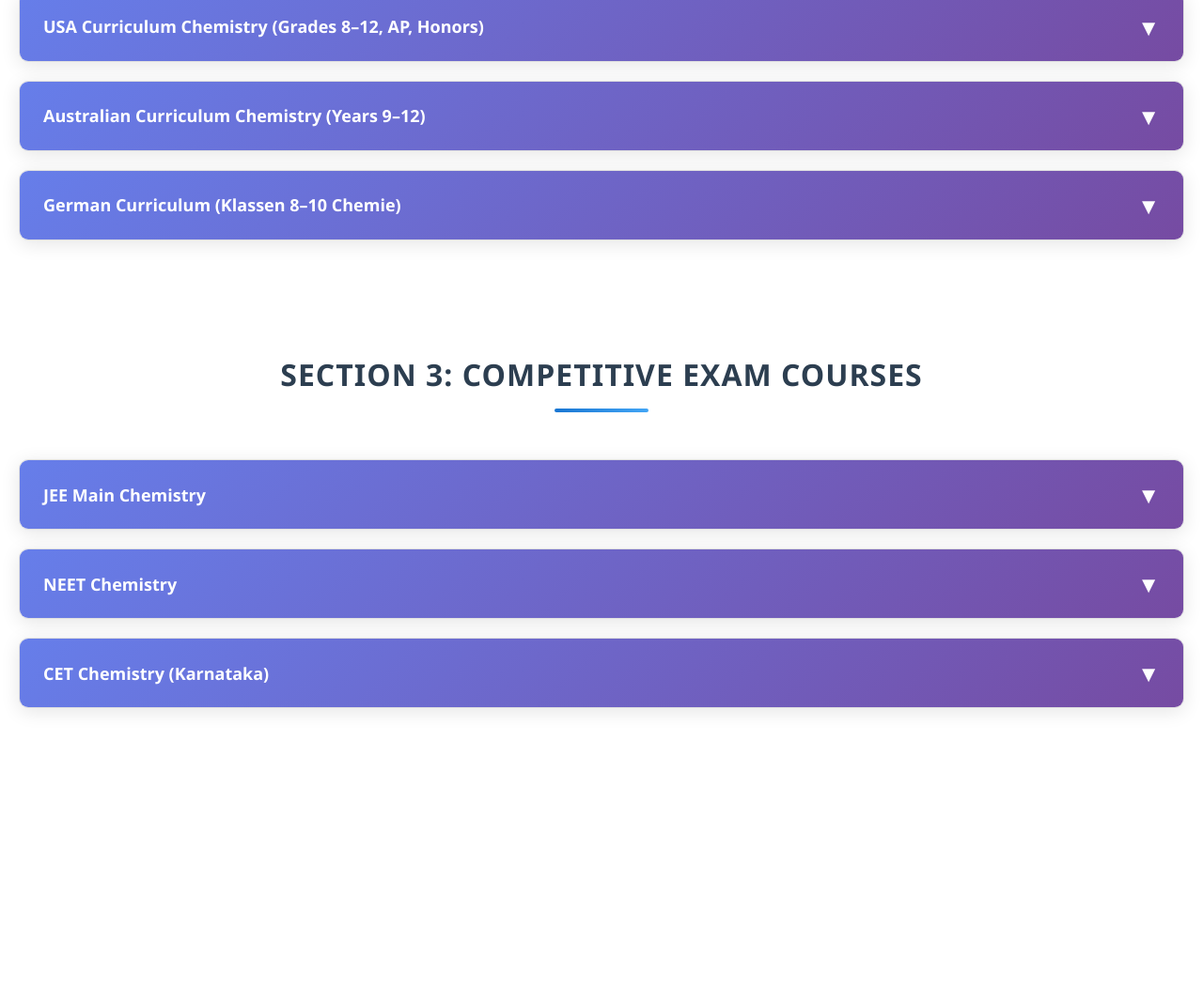
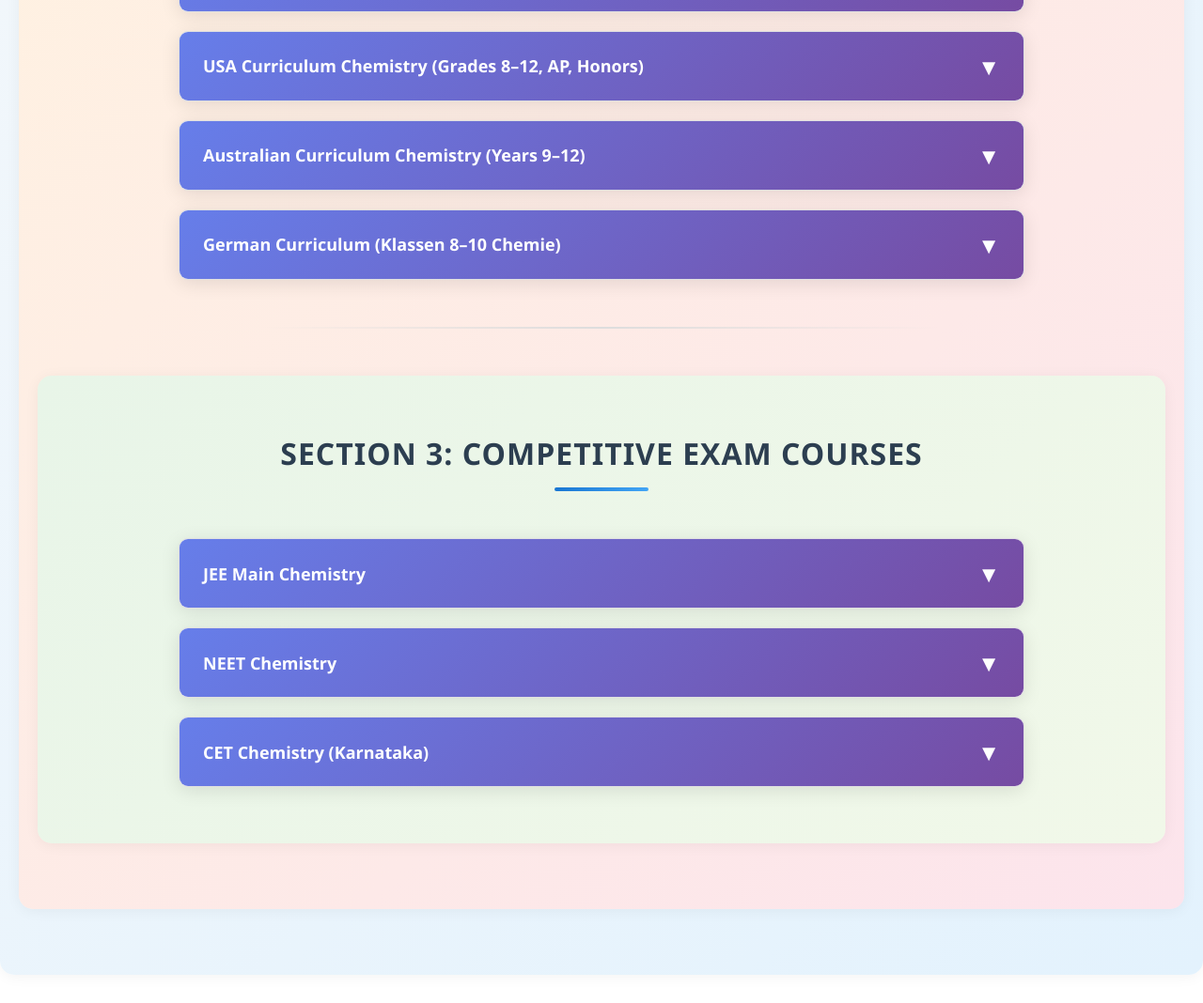
Before and after one commit to singhal123/madhuri_gowda, a plain HTML site: page curriculum_sections.html in a window 1280 px wide. Shown: the part 1156-2224 px from the top of the page at 94% size. Before the commit the page ends 1970 px from the top, so only its background shows below. Drawn offline with Linux system fonts and the light colour scheme.

Commit message:
Update curriculum_sections.html

```diff
--- a/curriculum_sections.html
+++ b/curriculum_sections.html
@@ -17,6 +17,45 @@
       max-width: 100%;
       margin: 0;
       padding: 40px 20px;
+      position: relative;
+    }
+
+    /* Section Backgrounds */
+    .section-indian {
+      background: linear-gradient(135deg, #f8f9fa, #e3f2fd);
+      border-radius: 15px;
+      margin-bottom: 30px;
+      box-shadow: 0 2px 15px rgba(0, 0, 0, 0.05);
+    }
+
+    .section-international {
+      background: linear-gradient(135deg, #fff3e0, #fce4ec);
+      border-radius: 15px;
+      margin-bottom: 30px;
+      box-shadow: 0 2px 15px rgba(0, 0, 0, 0.05);
+    }
+
+    .section-competitive {
+      background: linear-gradient(135deg, #e8f5e8, #f1f8e9);
+      border-radius: 15px;
+      margin-bottom: 30px;
+      box-shadow: 0 2px 15px rgba(0, 0, 0, 0.05);
+    }
+
+    /* Section Separator */
+    .section-separator {
+      height: 2px;
+      background: linear-gradient(90deg, transparent, #ddd, transparent);
+      margin: 50px auto;
+      width: 60%;
+      border-radius: 1px;
+    }
+
+    /* Accordion Container */
+    .accordion-container {
+      max-width: 900px;
+      margin: 0 auto;
+      padding: 0 20px;
     }
 
     /* Section Header */
@@ -168,6 +207,10 @@
         padding: 30px 15px;
       }
 
+      .accordion-container {
+        padding: 0 10px;
+      }
+
       .section-header h1 {
         font-size: 26px;
       }
@@ -198,6 +241,10 @@
     @media (max-width: 480px) {
       .container {
         padding: 20px 10px;
+      }
+
+      .accordion-container {
+        padding: 0 5px;
       }
 
       .section-header h1 {
@@ -234,14 +281,15 @@
 </head>
 <body>
 
-<div class="container">
+<div class="container section-indian">
   <!-- Section Header -->
   <div class="section-header">
     <h1>Section 1: Indian Curriculum Courses</h1>
     <div class="underline"></div>
   </div>
 
-  <!-- ICSE Chemistry Accordion -->
+  <div class="accordion-container">
+    <!-- ICSE Chemistry Accordion -->
   <div class="accordion">
     <div class="accordion-header" onclick="toggleAccordion(this)">
       <div class="accordion-title">ICSE Chemistry (Grade VIII to X)</div>
@@ -353,15 +401,19 @@
 
 </div>
 
+<!-- Section Separator -->
+<div class="section-separator"></div>
+
 <!-- Section 2: International Curriculum Courses -->
-<div class="container">
+<div class="container section-international">
   <!-- Section Header -->
   <div class="section-header">
     <h1>Section 2: International Curriculum Courses</h1>
     <div class="underline"></div>
   </div>
 
-  <!-- IGCSE Chemistry Accordion -->
+  <div class="accordion-container">
+    <!-- IGCSE Chemistry Accordion -->
   <div class="accordion">
     <div class="accordion-header" onclick="toggleAccordion(this)">
       <div class="accordion-title">IGCSE Chemistry (Cambridge/Edexcel)</div>
@@ -495,15 +547,19 @@
 
 </div>
 
+<!-- Section Separator -->
+<div class="section-separator"></div>
+
 <!-- Section 3: Competitive Exam Courses -->
-<div class="container">
+<div class="container section-competitive">
   <!-- Section Header -->
   <div class="section-header">
     <h1>Section 3: Competitive Exam Courses</h1>
     <div class="underline"></div>
   </div>
 
-  <!-- JEE Main Chemistry Accordion -->
+  <div class="accordion-container">
+    <!-- JEE Main Chemistry Accordion -->
   <div class="accordion">
     <div class="accordion-header" onclick="toggleAccordion(this)">
       <div class="accordion-title">JEE Main Chemistry</div>
@@ -569,6 +625,7 @@
     </div>
   </div>
 
+  </div>
 </div>
 
 <script>
```
